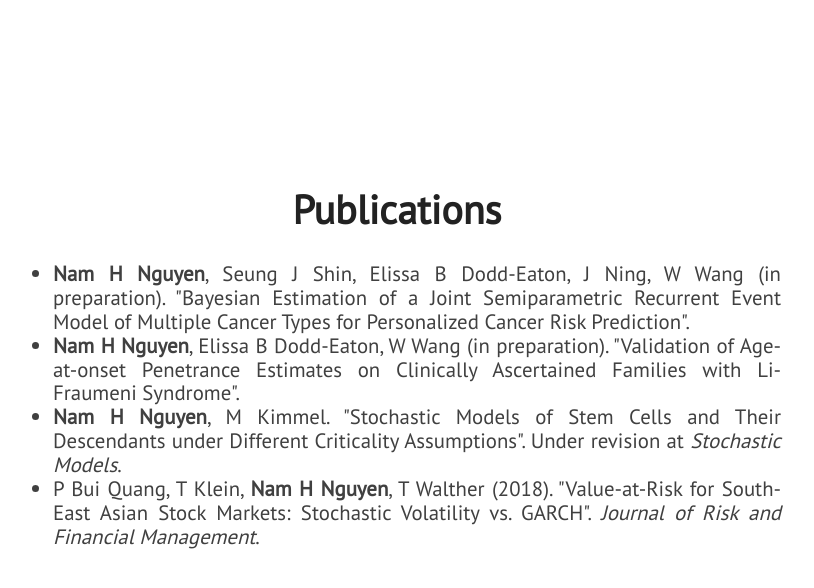
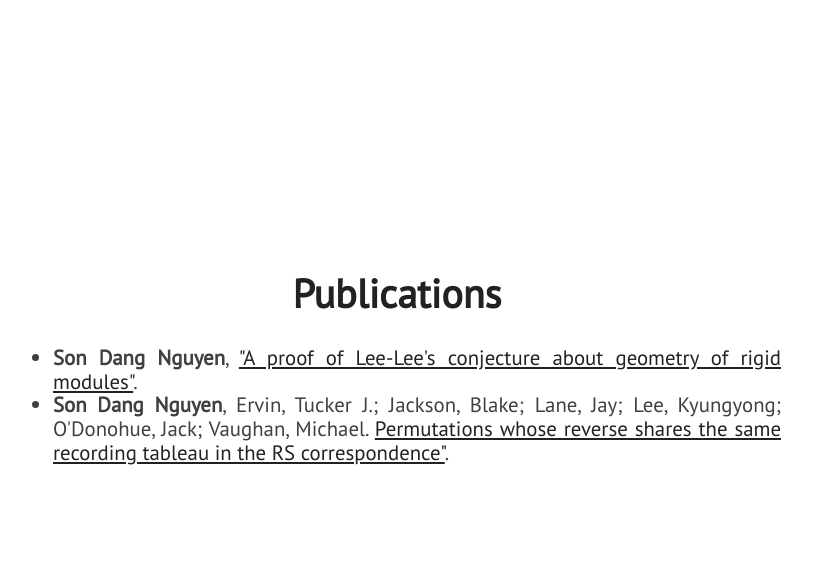
Before and after one commit to nguyendangson/sondangnguyen, a Jekyll site: the page built from index.html, in a window 1280 px wide and 900 px high, scrolled down 5103 px. Shown: the top 588 px of the window, without its empty margins (243-1057 px from the left). Built offline with Jekyll 4.4.1, drawn with Linux system fonts in a browser that asks for light colours; nearby versions of some CDN libraries.

Commit message:
Update publications.html

```diff
--- a/_includes/publications.html
+++ b/_includes/publications.html
@@ -3,16 +3,11 @@
         <div id="pubs-text">
             <div class="section-heading">Publications</div>
 		<ul class="paragraph-text justify-text">
-			<li><strong>Nam H Nguyen</strong>, Seung J Shin, Elissa B Dodd-Eaton, J Ning, W Wang (in preparation).
-"Bayesian Estimation of a Joint Semiparametric Recurrent Event Model of Multiple Cancer Types for Personalized Cancer Risk Prediction".</li>
-			<li><strong>Nam H Nguyen</strong>, Elissa B Dodd-Eaton, W Wang (in preparation).
-"Validation of Age-at-onset Penetrance Estimates on Clinically Ascertained Families with Li-Fraumeni Syndrome".</li>
-			<li><strong>Nam H Nguyen</strong>, M Kimmel.
-"Stochastic Models of Stem Cells and Their Descendants under Different Criticality Assumptions".
-Under revision at <em>Stochastic Models</em>.</li>
-                 	<li>P Bui Quang, T Klein, <strong>Nam H Nguyen</strong>, T Walther (2018).
-"Value-at-Risk for South-East Asian Stock Markets: Stochastic Volatility vs. GARCH".
-<em>Journal of Risk and Financial Management</em>.</li>
+			<li><strong>Son Dang Nguyen</strong>,
+<a href="https://www.sciencedirect.com/science/article/abs/pii/S0021869322004045">"A proof of Lee-Lee's conjecture about geometry of rigid modules"</a>.</li>
+			<li><strong>Son Dang Nguyen</strong>, Ervin, Tucker J.; Jackson, Blake; Lane, Jay; Lee, Kyungyong; O'Donohue, Jack; Vaughan, Michael.
+<a href="https://www.mat.univie.ac.at/~slc/wpapers/s86jackson.pdf">Permutations whose reverse shares the same recording tableau in the RS correspondence"</a>.</li>
+
 		</ul>
         </div>
     </section>
```
